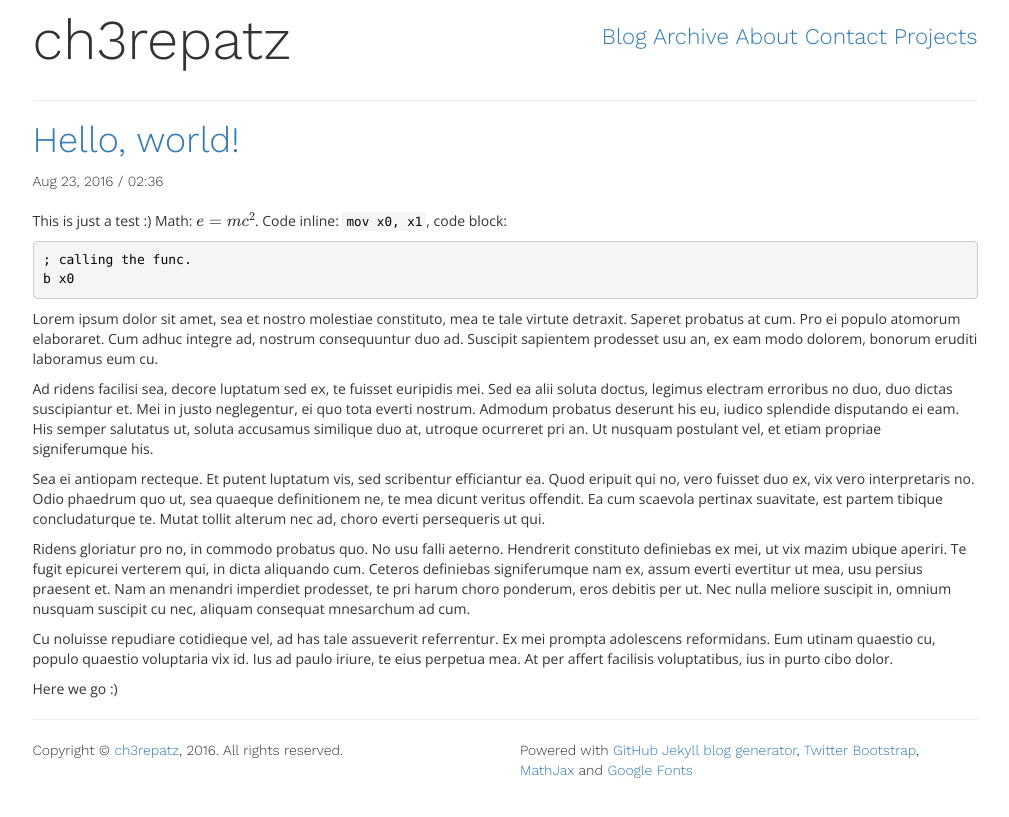
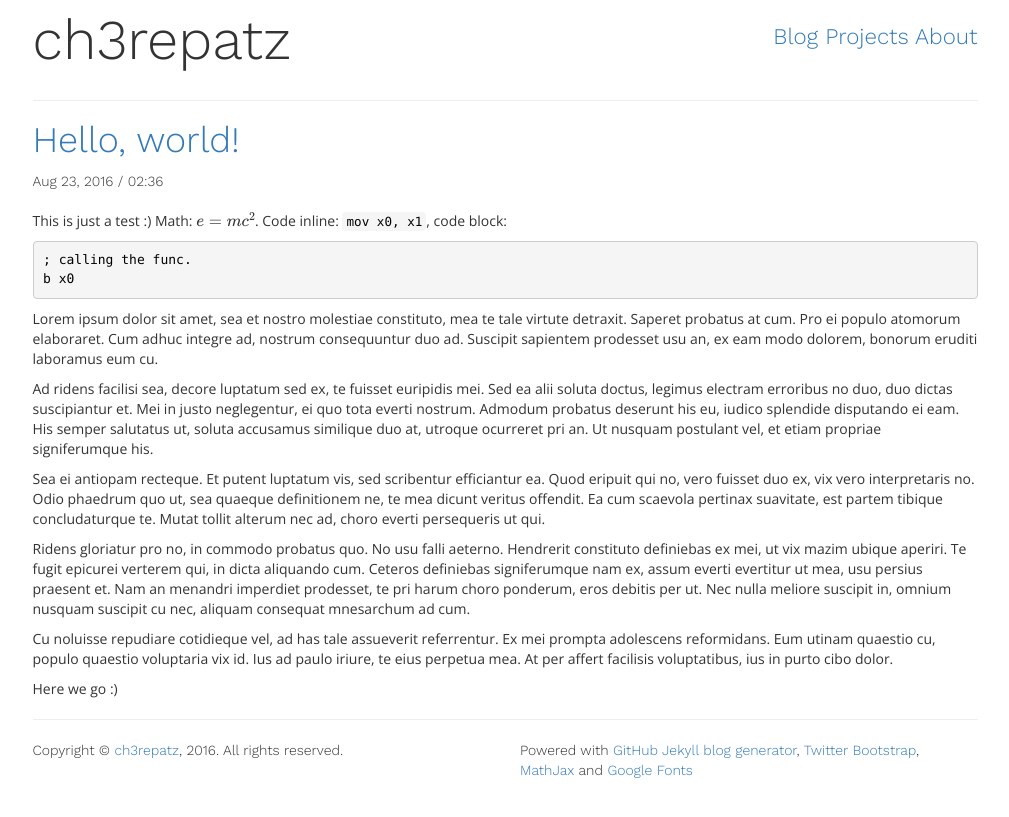
Before and after one commit to ch3repatz/ch3repatz.github.io, a Jekyll site: the page built from _posts/2016-08-23-hello-world.md, in a window 1280 px wide. Shown: the top 817 px of the page, without its empty margins (135-1144 px from the left). Built offline with Jekyll 4.4.1, drawn with Linux system fonts in a browser that asks for light colours; formulas are drawn with MathJax 3.

Commit message:
Update default.html

```diff
--- a/_layouts/default.html
+++ b/_layouts/default.html
@@ -108,10 +108,8 @@
     		</div>
     		<div class="col-md-6 top_menu">
 			<a href="{{ site.url }}">Blog</a>
-			<a href="{{ site.url }}/archive/">Archive</a>
+			<a href="{{ site.url }}/projects/">Projects</a>
 			<a href="{{ site.url }}/about/">About</a>
-			<a href="{{ site.url }}/contact/">Contact</a>
-			<a href="{{ site.url }}/projects/">Projects</a>
 		</div>
     	</div>
     	<!-- Content -->
```
